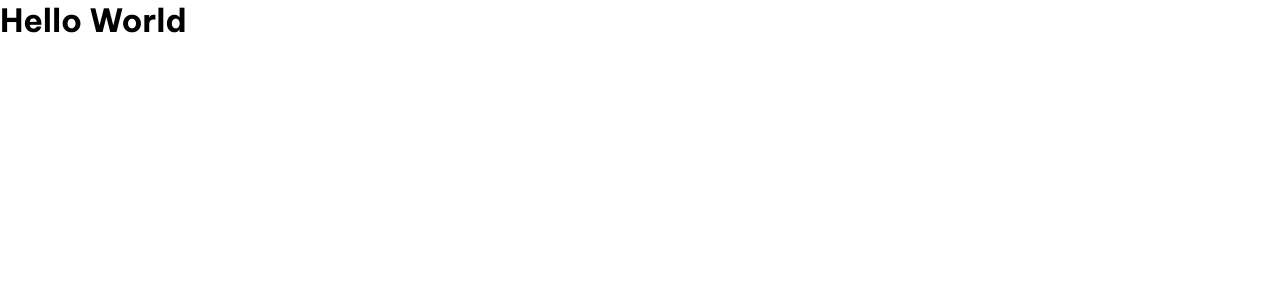
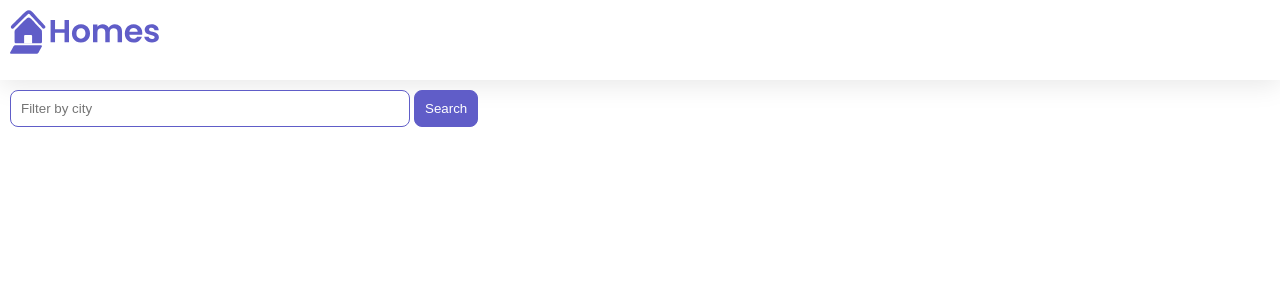
Before and after one commit to ronmaple/angular_tutorial, an Angular app: page / in a window 1280 px wide. Shown: the top 300 px of the page. Built offline with nearby package versions, Linux system fonts and the light colour scheme.

Commit message:
step2: parent->child component

```diff
--- a/src/app/app.component.ts
+++ b/src/app/app.component.ts
@@ -1,12 +1,25 @@
 import { Component } from '@angular/core';
+import { HomeComponent } from './home/home.component'
 
 @Component({
   selector: 'app-root',
   standalone: true,
-  imports: [],
-  template: `<h1>Hello World</h1>`,
+  imports: [HomeComponent],
+  template: `<main>
+    <header class="brand-name">
+      <img
+        class="brand-logo"
+        src="/assets/logo.svg"
+        alt="logo"
+        aria-hidden="true"
+      />
+    </header>
+    <section class="content">
+      <app-home></app-home>
+    </section>
+  </main>`,
   styleUrls: ['./app.component.css'],
 })
 export class AppComponent {
-  title = 'homes';
+  title = 'homes'
 }
--- /dev/null
+++ b/src/app/home/home.component.css
@@ -0,0 +1,40 @@
+.results {
+  display: grid;
+  column-gap: 14px;
+  row-gap: 14px;
+  grid-template-columns: repeat(auto-fill, minmax(400px, 400px));
+  margin-top: 50px;
+  justify-content: space-around;
+}
+
+input[type="text"] {
+  border: solid 1px var(--primary-color);
+  padding: 10px;
+  border-radius: 8px;
+  margin-right: 4px;
+  display: inline-block;
+  width: 30%;
+}
+
+button {
+  padding: 10px;
+  border: solid 1px var(--primary-color);
+  background: var(--primary-color);
+  color: white;
+  border-radius: 8px;
+}
+
+@media (min-width: 500px) and (max-width: 768px) {
+  .results {
+      grid-template-columns: repeat(2, 1fr);
+  }
+  input[type="text"] {
+      width: 70%;
+  }
+}
+
+@media (max-width: 499px) {
+  .results {
+      grid-template-columns: 1fr;
+  }
+}
--- /dev/null
+++ b/src/app/home/home.component.ts
@@ -0,0 +1,15 @@
+import { Component } from '@angular/core'
+
+@Component({
+  selector: 'app-home',
+  standalone: true,
+  imports: [],
+  template: ` <section>
+    <form>
+      <input type="text" placeholder="Filter by city" />
+      <button class="primary" type="button">Search</button>
+    </form>
+  </section>`,
+  styleUrl: './home.component.css',
+})
+export class HomeComponent {}
```
